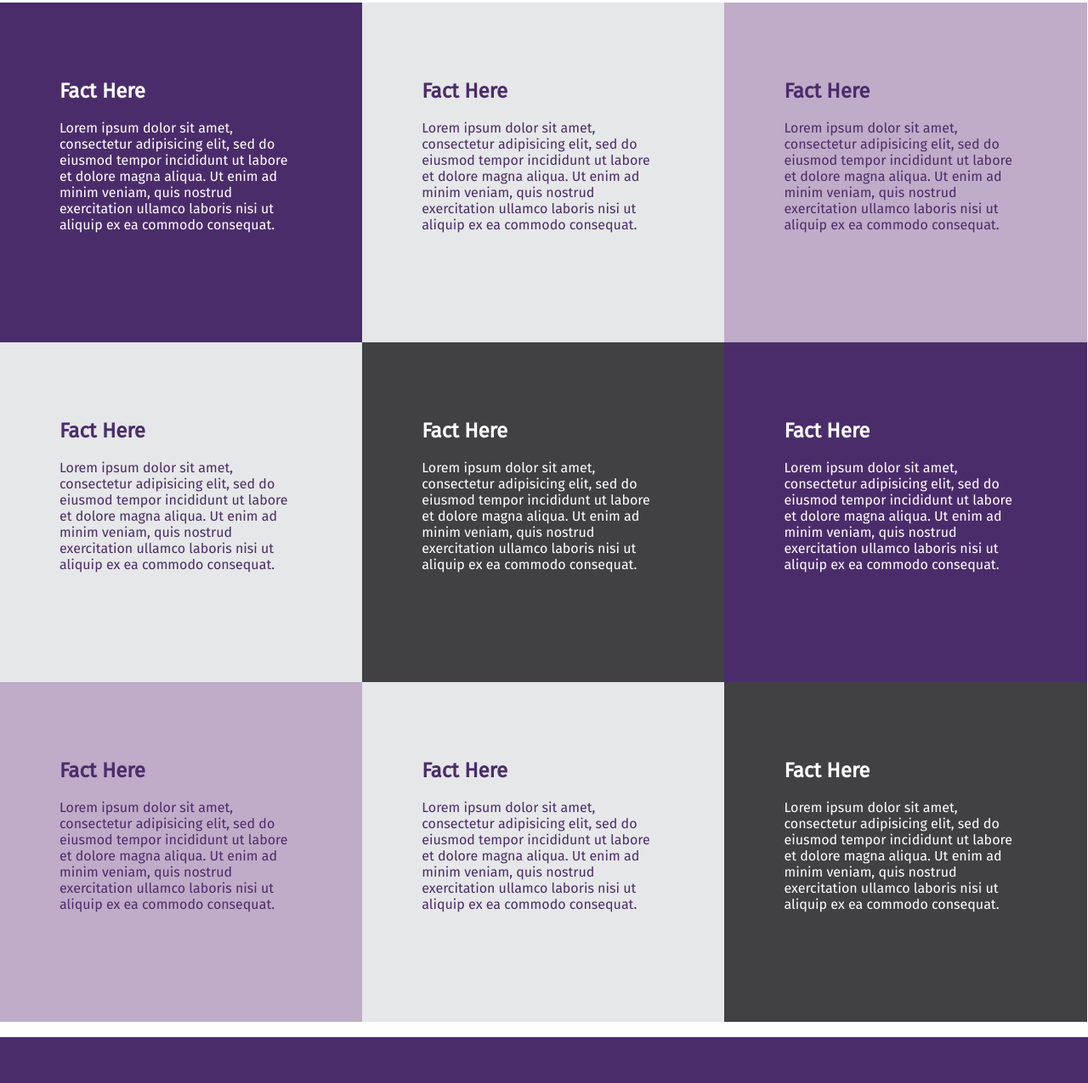
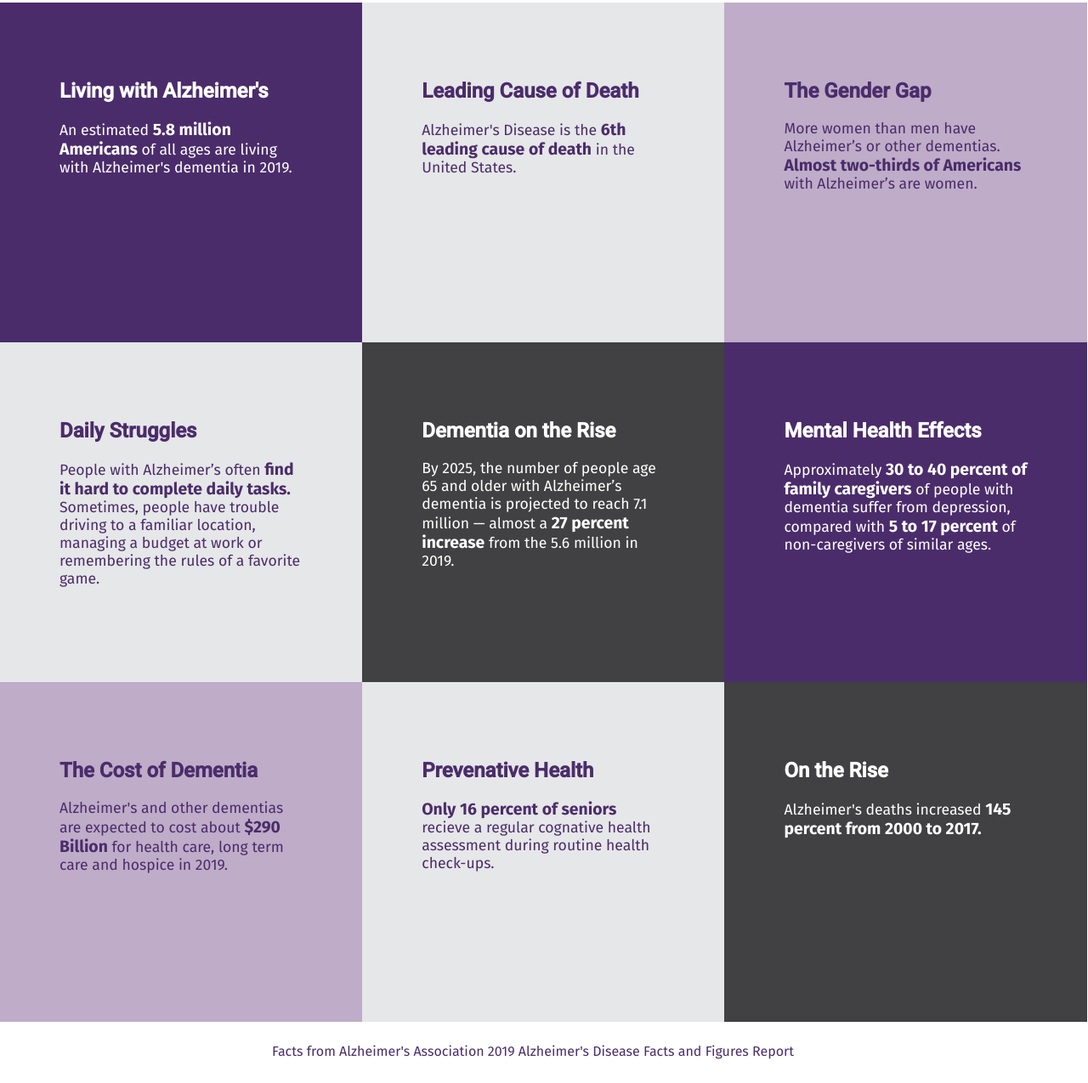
Before and after one commit to jstewa61/Alzheimers-Awareness, a plain HTML site: page learn.html in a window 1280 px wide. Shown: the part 99-1374 px from the top of the page at 85% size. Drawn offline with nearby package versions, Linux system fonts and the light colour scheme.

Commit message:
facts populated

```diff
--- a/learn.html
+++ b/learn.html
@@ -3,7 +3,8 @@
 <title>Alzheimer's Awareness Prototype</title>
 <meta name="viewport" content="width=device-width, initial-scale=1">
 <meta http-equiv="Content-Type" content="text/html; charset=utf-8">
-<link href="https://fonts.googleapis.com/css?family=Fira+Sans" rel="stylesheet">
+<link href="https://fonts.googleapis.com/css?family=Fira+Sans:400,700" rel="stylesheet">
+<link href="https://fonts.googleapis.com/css?family=Roboto:400,500" rel="stylesheet">
 </head>
 <body bgcolor="#FFFFFF" leftmargin="0" topmargin="0" marginwidth="0" marginheight="0">
 
@@ -46,61 +47,62 @@
     <div class="row clearfix">
     <div class="what">
       <div class="learn-col-1-1">
-          <h2 class="white-text">Fact Here</h2>
-          <p class="white-text">Lorem ipsum dolor sit amet, consectetur adipisicing elit, sed do eiusmod tempor incididunt ut labore et dolore magna aliqua. Ut enim ad minim veniam, quis nostrud exercitation ullamco laboris nisi ut aliquip ex ea commodo consequat.
+          <h2 class="white-text">Living with Alzheimer's</h2>
+          <p class="white-text facts">An estimated <span class="bold">5.8 million Americans</span> of all ages are living with Alzheimer's dementia in 2019.
           </p>
       </div>
     </div>
 
     <div class="how">
       <div class="learn-col-1-2">
-          <h2 class="purple-text">Fact Here</h2>
-          <p class="purple-text">Lorem ipsum dolor sit amet, consectetur adipisicing elit, sed do eiusmod tempor incididunt ut labore et dolore magna aliqua. Ut enim ad minim veniam, quis nostrud exercitation ullamco laboris nisi ut aliquip ex ea commodo consequat.
+            <h2 class="purple-text">Leading Cause of Death</h2>
+          <p class="purple-text facts">Alzheimer's Disease is the <span class="bold">6th leading cause of death</span> in the United States.
           </p>
         </div>
     </div>
 
       <div class="learn-col-1-3">
-        <h2 class="purple-text">Fact Here</h2>
-        <p class="purple-text">Lorem ipsum dolor sit amet, consectetur adipisicing elit, sed do eiusmod tempor incididunt ut labore et dolore magna aliqua. Ut enim ad minim veniam, quis nostrud exercitation ullamco laboris nisi ut aliquip ex ea commodo consequat.
+        <h2 class="purple-text">The Gender Gap</h2>
+        <p class="purple-text facts">More women than men have Alzheimer’s or other dementias. <span class="bold">Almost two-thirds of Americans</span> with Alzheimer’s are women.
         </p>
       </div>
 
       <div class="learn-col-1-2">
-          <h2 class="purple-text">Fact Here</h2>
-          <p class="purple-text">Lorem ipsum dolor sit amet, consectetur adipisicing elit, sed do eiusmod tempor incididunt ut labore et dolore magna aliqua. Ut enim ad minim veniam, quis nostrud exercitation ullamco laboris nisi ut aliquip ex ea commodo consequat.
+          <h2 class="purple-text">Daily Struggles</h2>
+          <p class="purple-text facts"> People with Alzheimer’s often <span class="bold">find
+              it hard to complete daily tasks.</span> Sometimes, people have trouble driving to a familiar location, managing a budget at work or remembering the rules of a favorite game.
           </p>
         </div>
 
       <div class="learn-col-1-4">
-        <h2 class="white-text">Fact Here</h2>
-        <p class="white-text">Lorem ipsum dolor sit amet, consectetur adipisicing elit, sed do eiusmod tempor incididunt ut labore et dolore magna aliqua. Ut enim ad minim veniam, quis nostrud exercitation ullamco laboris nisi ut aliquip ex ea commodo consequat.
+        <h2 class="white-text">Dementia on the Rise</h2>
+        <p class="white-text facts">By 2025, the number of people age 65 and older with Alzheimer’s dementia is projected to reach 7.1 million — almost a <span class="bold">27 percent increase</span> from the 5.6 million in 2019.
         </p>
       </div>
 
 
       <div class="learn-col-1-1">
-          <h2 class="white-text">Fact Here</h2>
-          <p class="white-text">Lorem ipsum dolor sit amet, consectetur adipisicing elit, sed do eiusmod tempor incididunt ut labore et dolore magna aliqua. Ut enim ad minim veniam, quis nostrud exercitation ullamco laboris nisi ut aliquip ex ea commodo consequat.
+          <h2 class="white-text">Mental Health Effects</h2>
+          <p class="white-text facts">Approximately <span class="bold">30 to 40 percent of family caregivers</span> of people with dementia suffer from depression, compared with <span class="bold">5 to 17 percent</span> of non-caregivers of similar ages.
           </p>
       </div>
 
       <div class="learn-col-1-3">
-        <h2 class="purple-text">Fact Here</h2>
-        <p class="purple-text">Lorem ipsum dolor sit amet, consectetur adipisicing elit, sed do eiusmod tempor incididunt ut labore et dolore magna aliqua. Ut enim ad minim veniam, quis nostrud exercitation ullamco laboris nisi ut aliquip ex ea commodo consequat.
+        <h2 class="purple-text">The Cost of Dementia</h2>
+        <p class="purple-text facts">Alzheimer's and other dementias are expected to cost about <span class="bold">$290 Billion</span> for health care, long term care and hospice in 2019.
         </p>
       </div>
 
       <div class="learn-col-1-2">
-          <h2 class="purple-text">Fact Here</h2>
-          <p class="purple-text">Lorem ipsum dolor sit amet, consectetur adipisicing elit, sed do eiusmod tempor incididunt ut labore et dolore magna aliqua. Ut enim ad minim veniam, quis nostrud exercitation ullamco laboris nisi ut aliquip ex ea commodo consequat.
+          <h2 class="purple-text">Prevenative Health</h2>
+          <p class="purple-text facts"><span class="bold">Only 16 percent of seniors</span> recieve a regular cognative health assessment during routine health check-ups.
           </p>
         </div>
 
 
         <div class="learn-col-1-4">
-          <h2 class="white-text">Fact Here</h2>
-          <p class="white-text">Lorem ipsum dolor sit amet, consectetur adipisicing elit, sed do eiusmod tempor incididunt ut labore et dolore magna aliqua. Ut enim ad minim veniam, quis nostrud exercitation ullamco laboris nisi ut aliquip ex ea commodo consequat.
+          <h2 class="white-text">On the Rise</h2>
+          <p class="white-text facts">Alzheimer's deaths increased <span class="bold">145 percent from 2000 to 2017.</span>
           </p>
         </div>
 
@@ -109,6 +111,8 @@
 
   </div>
  <!-- /.wrapper -->
+
+<p class="body-text">Facts from Alzheimer's Association 2019 Alzheimer's Disease Facts and Figures Report</p>
 
 <!--footer-->
 
--- a/style.css
+++ b/style.css
@@ -78,7 +78,10 @@ body {margin: 0 auto;
 img {width: 100%;
 }
 
-p, a, h1, h2, h3 {font-family: 'Fira Sans', sans-serif;
+p, a {font-family: 'Fira Sans', sans-serif;
+}
+
+h1, h2, h3 {font-family: 'Roboto', sans-serif;
 }
 
 p {color: #4b2c6b;
@@ -100,6 +103,16 @@ a {text-decoration: none;
 
 main {margin: 0em;
       max-width: 1300px;
+}
+
+.bold {font-weight: 700;
+      font-size: 1em;
+}
+
+@media screen and (min-width: 650px) {
+  .bold {font-weight: 700;
+        font-size: 1.1em;
+  }
 }
 
 footer {text-align: center;
@@ -178,10 +191,6 @@ height: 300px;
 
 }
 }
-
-
-
-
 
 
 .col-1-1, .learn-col-1-1 {background-color: #4b2c6b;
@@ -311,6 +320,17 @@ input {border: .75px solid #e6e7e8;
       color: #4b2c6b;
 }
 
+/* Learn */
+
+.facts {font-size: .9em;
+}
+
+@media screen and (min-width: 650px){
+  .facts {font-size: 1.1em;
+  }
+
+}
+
 
 /* Footer */
 
```
Also changed, not shown: donate.html (+7 -6 lines), index.html (+6 -5 lines).
